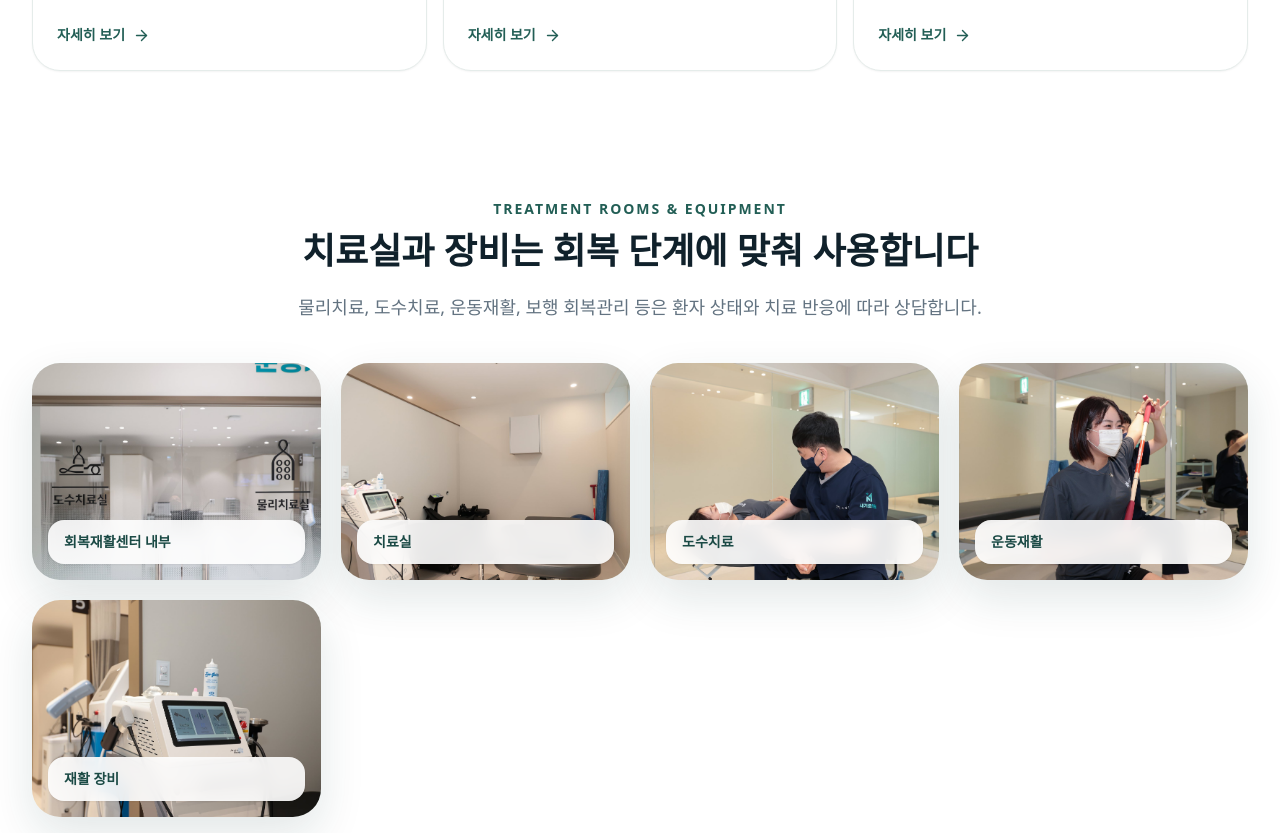
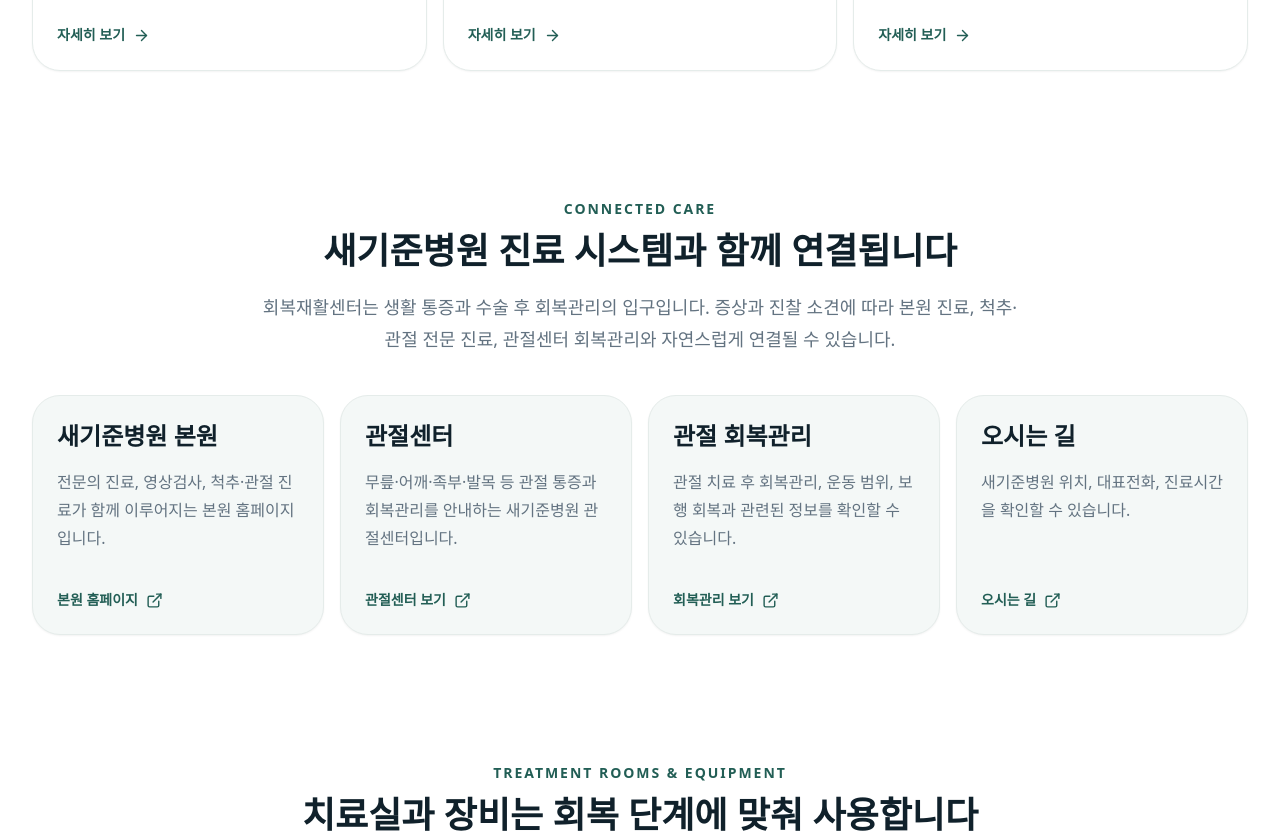
Before and after one commit to hanjinjangspine/new-standard-rehab-center, a Next.js app: page / in a window 1280 px wide. Shown: the part 2660-3493 px from the top of the page. Built offline with nearby package versions, Linux system fonts and the light colour scheme; no server answers.

Commit message:
Add rehab center cross-site links

```diff
--- a/app/ai-readable-rehab-profile/page.tsx
+++ b/app/ai-readable-rehab-profile/page.tsx
@@ -1,6 +1,7 @@
 import type { Metadata } from "next";
+import Link from "next/link";
 import PageHero from "@/components/PageHero";
-import { aiSummary, defaultKeywords, hospitalInfo, programCards, treatmentFlow } from "@/lib/data";
+import { aiSummary, connectedCareLinks, defaultKeywords, hospitalInfo, programCards, treatmentFlow } from "@/lib/data";
 import { createMetadata } from "@/lib/seo";
 
 export const metadata: Metadata = createMetadata({
@@ -26,6 +27,23 @@ export default function AIReadablePage() {
           <p>주소: {hospitalInfo.address}</p>
           <p>전화: {hospitalInfo.phone}</p>
           <p>공식 홈페이지: {hospitalInfo.officialWebsiteUrl}</p>
+          <h2 className="mt-8 text-2xl font-black text-ink">새기준병원 진료 시스템 연결</h2>
+          <p>
+            새기준병원 회복재활센터는 새기준병원의 척추·관절 진료 흐름 안에서 생활 통증, 급성 염좌, 산후·육아 통증, 고령자 보행 문제, 척추·관절 수술 후 회복관리를 병원 기반 평가와 치료 상담으로 연결하는 역할을 합니다.
+          </p>
+          <p>
+            증상과 진찰 소견, 검사 결과에 따라 본원 진료, 척추·관절 진료, 관절센터 회복관리 안내와 함께 확인할 수 있습니다. 치료 방향은 환자 상태와 검사 결과에 따라 달라질 수 있습니다.
+          </p>
+          <ul className="list-disc space-y-2 pl-6">
+            {connectedCareLinks.map((item) => (
+              <li key={item.href}>
+                <Link href={item.href} target="_blank" rel="noopener noreferrer" className="font-extrabold text-brand-700">
+                  {item.title}
+                </Link>
+                : {item.description}
+              </li>
+            ))}
+          </ul>
           <h2 className="mt-8 text-2xl font-black text-ink">주요 프로그램</h2>
           <ul className="list-disc space-y-2 pl-6">
             {programCards.map((item) => (
--- a/app/page.tsx
+++ b/app/page.tsx
@@ -8,7 +8,7 @@ import ProgramGrid from "@/components/ProgramGrid";
 import RehabPhoto from "@/components/RehabPhoto";
 import SectionTitle from "@/components/SectionTitle";
 import TreatmentFlow from "@/components/TreatmentFlow";
-import { aiSummary, officialLinks, rehabPhotos, safetyCopy } from "@/lib/data";
+import { aiSummary, connectedCareLinks, officialLinks, rehabPhotos, safetyCopy } from "@/lib/data";
 import { createMetadata } from "@/lib/seo";
 
 export const metadata: Metadata = createMetadata({
@@ -82,6 +82,35 @@ export default function HomePage() {
         </div>
       </section>
       <ProgramGrid />
+
+      <section className="bg-white px-4 py-16 sm:px-6 lg:px-8">
+        <div className="mx-auto max-w-7xl">
+          <SectionTitle
+            align="center"
+            eyebrow="Connected Care"
+            title="새기준병원 진료 시스템과 함께 연결됩니다"
+            description="회복재활센터는 생활 통증과 수술 후 회복관리의 입구입니다. 증상과 진찰 소견에 따라 본원 진료, 척추·관절 전문 진료, 관절센터 회복관리와 자연스럽게 연결될 수 있습니다."
+          />
+          <div className="mt-10 grid gap-4 md:grid-cols-2 xl:grid-cols-4">
+            {connectedCareLinks.map((item) => (
+              <Link
+                key={item.href}
+                href={item.href}
+                target="_blank"
+                rel="noopener noreferrer"
+                className="group flex min-h-[240px] flex-col rounded-[28px] border border-line bg-calm p-6 shadow-sm transition hover:-translate-y-1 hover:shadow-card"
+              >
+                <h3 className="text-2xl font-black text-ink">{item.title}</h3>
+                <p className="mt-4 flex-1 text-base leading-7 text-muted">{item.description}</p>
+                <span className="mt-6 inline-flex items-center gap-2 text-sm font-extrabold text-brand-700">
+                  {item.buttonText}
+                  <ExternalLink aria-hidden="true" size={17} className="transition group-hover:translate-x-1" />
+                </span>
+              </Link>
+            ))}
+          </div>
+        </div>
+      </section>
 
       <section className="px-4 py-16 sm:px-6 lg:px-8">
         <div className="mx-auto max-w-7xl">
--- a/components/Footer.tsx
+++ b/components/Footer.tsx
@@ -1,5 +1,5 @@
 import Link from "next/link";
-import { hospitalInfo, navItems } from "@/lib/data";
+import { connectedCareLinks, hospitalInfo, navItems } from "@/lib/data";
 
 export default function Footer() {
   return (
@@ -18,6 +18,7 @@ export default function Footer() {
             본 페이지는 질환과 치료 방향에 대한 일반 안내입니다. 실제 치료 여부와 방법은 의료진 진찰 및 검사 결과에 따라 달라질 수 있습니다.
           </p>
         </div>
+        <div className="grid gap-6">
           <div className="grid gap-3 sm:grid-cols-2">
             {navItems.map((item) => (
               <Link key={item.href} href={item.href} className="whitespace-nowrap rounded-xl border border-white/10 px-4 py-3 text-sm font-bold text-white transition hover:bg-white/10">
@@ -25,6 +26,23 @@ export default function Footer() {
               </Link>
             ))}
           </div>
+          <div>
+            <p className="text-sm font-extrabold text-brand-100">관련 진료센터</p>
+            <div className="mt-3 grid gap-3 sm:grid-cols-2">
+              {connectedCareLinks.map((item) => (
+                <Link
+                  key={item.href}
+                  href={item.href}
+                  target="_blank"
+                  rel="noopener noreferrer"
+                  className="whitespace-nowrap rounded-xl border border-white/10 px-4 py-3 text-sm font-bold text-white transition hover:bg-white/10"
+                >
+                  {item.title}
+                </Link>
+              ))}
+            </div>
+          </div>
+        </div>
       </div>
     </footer>
   );
--- a/lib/data.ts
+++ b/lib/data.ts
@@ -299,6 +299,33 @@ export const officialLinks = [
   { label: "온라인 상담", href: "https://new-standard.co.kr/bbs/board.php?bo_table=counsel" }
 ];
 
+export const connectedCareLinks = [
+  {
+    title: "새기준병원 본원",
+    description: "전문의 진료, 영상검사, 척추·관절 진료가 함께 이루어지는 본원 홈페이지입니다.",
+    href: "https://new-standard.co.kr",
+    buttonText: "본원 홈페이지"
+  },
+  {
+    title: "관절센터",
+    description: "무릎·어깨·족부·발목 등 관절 통증과 회복관리를 안내하는 새기준병원 관절센터입니다.",
+    href: "https://joint.new-standard.co.kr",
+    buttonText: "관절센터 보기"
+  },
+  {
+    title: "관절 회복관리",
+    description: "관절 치료 후 회복관리, 운동 범위, 보행 회복과 관련된 정보를 확인할 수 있습니다.",
+    href: "https://joint.new-standard.co.kr/recovery",
+    buttonText: "회복관리 보기"
+  },
+  {
+    title: "오시는 길",
+    description: "새기준병원 위치, 대표전화, 진료시간을 확인할 수 있습니다.",
+    href: "https://new-standard.co.kr/sub/r10/s1040.php",
+    buttonText: "오시는 길"
+  }
+];
+
 export const rehabPhotos = {
   hero: "/images/rehab/hero-rehab-center.jpg",
   center: "/images/rehab/rehab-room-01.jpg",
```
Lines whose indentation alone changed are shown as unchanged.
